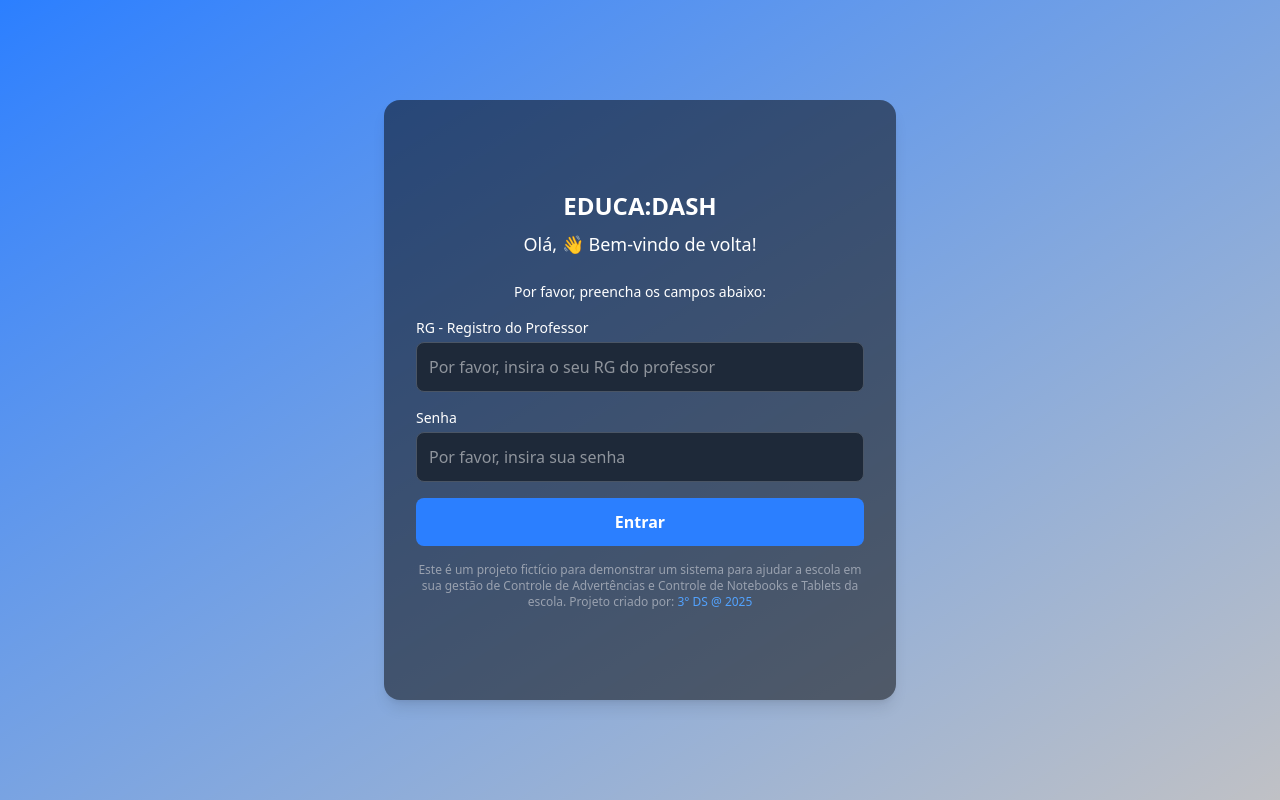
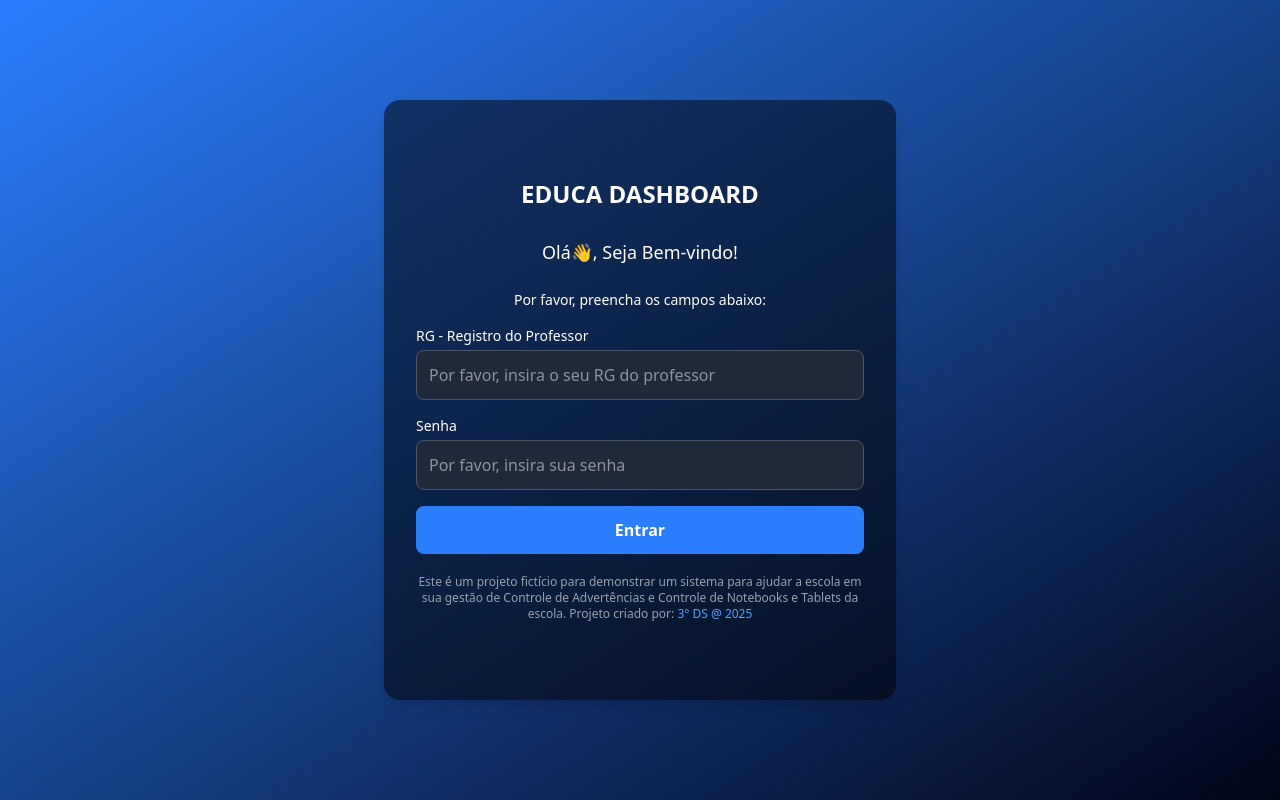
Before and after one commit to 0xviny/educa-dashboard, a Next.js app: page / in a window 1280 px wide. Built offline with nearby package versions, Linux system fonts and the light colour scheme.

Commit message:
Outro Alteramento Gigamaster

```diff
--- a/src/app/dash/loan/page.tsx
+++ b/src/app/dash/loan/page.tsx
@@ -35,7 +35,7 @@ export default function LoanDashboard() {
   };
 
   return (
-    <div className="min-h-screen bg-gradient-to-tl from-neutral-600 to-blue-900 p-8 py-16 text-white">
+    <div className="min-h-screen bg-gradient-to-tl from-neutral-900 to-blue-900 p-8 py-16 text-white">
       <div className="max-w-7xl mx-auto">
         <h1 className="text-4xl font-bold mb-6">📋 Sistema de Empréstimos</h1>
         <div className="bg-neutral-800 p-6 rounded-lg shadow-lg">
@@ -141,9 +141,9 @@ export default function LoanDashboard() {
                 <thead>
                   <tr className="bg-gray-700 text-left">
                     <th className="px-4 py-3">ID</th>
-                    <th className="px-4 py-3">Aluno</th>
+                    <th className="px-4 py-3">Professor</th>
                     <th className="px-4 py-3">Tipo</th>
-                    <th className="px-4 py-3">ID do Dispositivo</th>
+                    <th className="px-4 py-3">Número do Dispositivo</th>
                     <th className="px-4 py-3">Data/Hora</th>
                   </tr>
                 </thead>
--- a/src/app/page.tsx
+++ b/src/app/page.tsx
@@ -33,10 +33,10 @@ export default function Page() {
   };
 
   return (
-    <div className="flex items-center justify-center min-h-screen bg-gradient-to-tl from-white/75 to-blue-500">
+    <div className="flex items-center justify-center min-h-screen bg-gradient-to-tl from-neutral-900, to-blue-500">
       <div className="flex flex-col justify-center bg-black/50 text-white p-8 rounded-2xl shadow-lg w-full max-w-lg h-[600px] relative">
-        <h1 className="text-center text-2xl font-bold mb-2">EDUCA:DASH</h1>
-        <p className="text-center text-lg mb-6">Olá, 👋 Bem-vindo de volta!</p>
+        <h1 className="text-center text-2xl font-bold mb-7">EDUCA DASHBOARD</h1>
+        <p className="text-center text-lg mb-6">Olá👋, Seja Bem-vindo!</p>
         <p className="text-center text-sm mb-4">Por favor, preencha os campos abaixo:</p>
 
         <div className="mb-4">
@@ -64,7 +64,7 @@ export default function Page() {
           Entrar
         </button>
 
-        <p className="text-center text-xs text-gray-400 mt-4">
+        <p className="text-center text-xs text-gray-400 mt-5">
           Este é um projeto fictício para demonstrar um sistema para ajudar a escola em sua gestão
           de Controle de Advertências e Controle de Notebooks e Tablets da escola. Projeto criado
           por: <span className="text-blue-400 cursor-pointer">3° DS @ 2025</span>
--- a/src/components/dashboard/layout.tsx
+++ b/src/components/dashboard/layout.tsx
@@ -1,9 +1,9 @@
 export default function DashboardLayout() {
   return (
     <>
-      <div className="flex items-center justify-center min-h-screen bg-gradient-to-tl from-white/75 to-blue-500">
-        <h1>oi</h1>
-      </div>
+      <div className="flex items-center justify-center min-h-screen bg-gradient-to-tl from-neutral-900 to-blue-500">
+          <h1>oi</h1>
+        </div>
     </>
   );
 }
```
